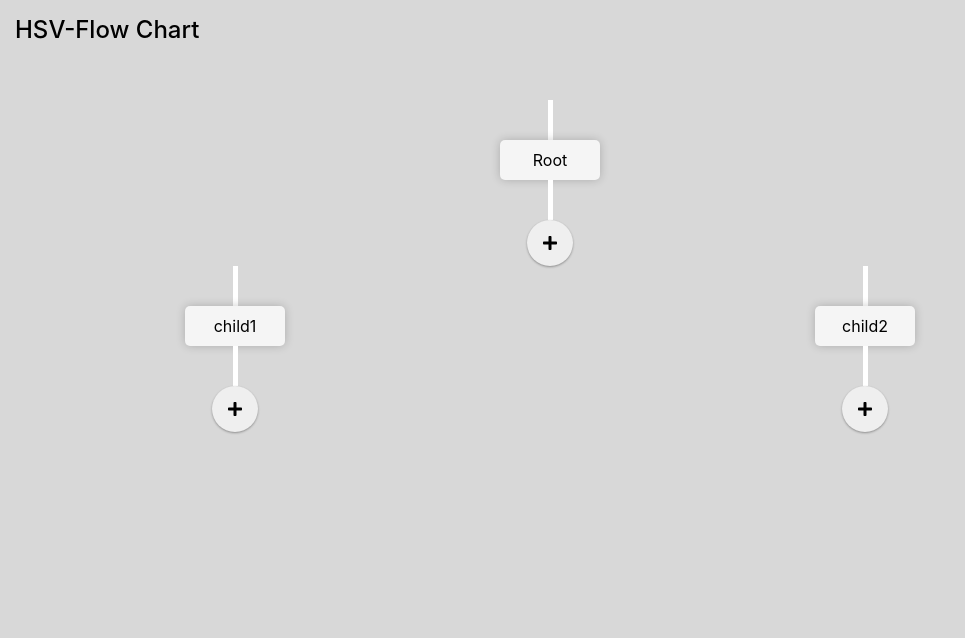
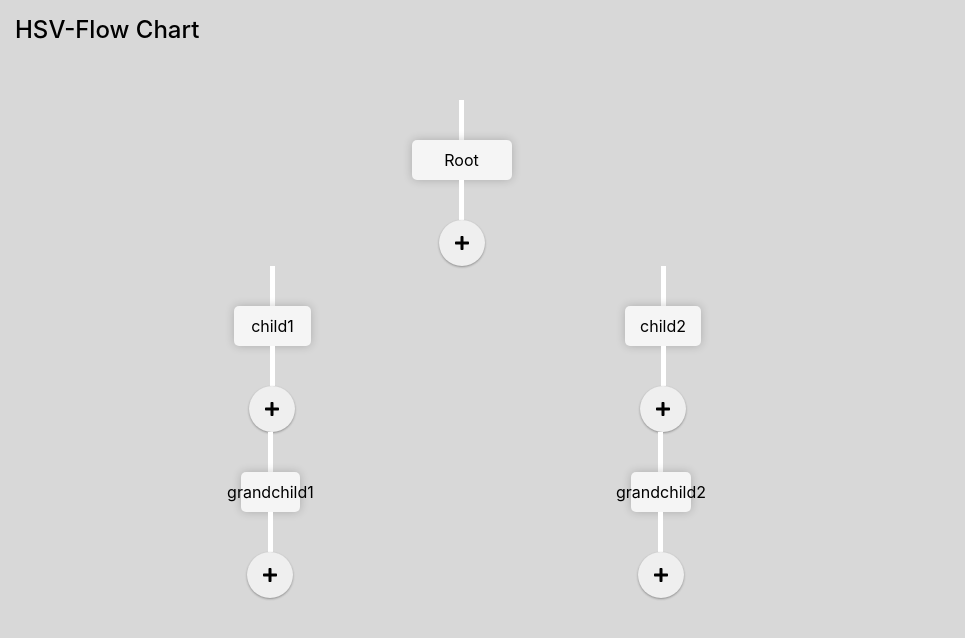
Before and after one commit to saitaruns/flowchart, a React (Create React App) app: page / in a window 1280 px wide. Shown: the top 638 px of the page, without its empty margins (0-965 px from the left). Built offline with nearby package versions, Linux system fonts and the light colour scheme.

Commit message:
added delete feature

```diff
--- a/src/App.js
+++ b/src/App.js
@@ -6,34 +6,36 @@ import { ModalContext } from "./Helper/ModalContext";
 import Tree from "./components/Tree";
 
 function App() {
-  const [flowTree, setFlowTree] = useState([{
-      id:"root",
+  const [flowTree, setFlowTree] = useState([
+    {
+      id: "root",
       text: "Root",
       children: [
         {
-          id:"child1",
+          id: "child1",
           text: "child1",
-          children : [
-            // {
-            //   id:"grandchild1",
-            //   text:"grandchild1",
-            //   children:[]
-            // }
-          ]
+          children: [
+            {
+              id:"grandchild1",
+              text:"grandchild1",
+              children:[]
+            }
+          ],
         },
         {
-          id:"child2",
-          text : "child2",
+          id: "child2",
+          text: "child2",
           children: [
-            // {
-            //   id:"grandchild2",
-            //   text:"grandchild2",
-            //   children:[]
-            // }
-          ]
-        }
+            {
+              id:"grandchild2",
+              text:"grandchild2",
+              children:[]
+            }
+          ],
+        },
       ],
-    }]);
+    },
+  ]);
   const [modal, setModal] = useState(false);
   const [parentId, setParentId] = useState(flowTree[0].id);
 
@@ -41,19 +43,9 @@ function App() {
     setModal(modalStatus);
   };
 
-  // const findAllByKey = (obj, keyToFind) => {
-  //   return Object.entries(obj)
-  //     .reduce((acc, [key, value]) => (key === keyToFind)
-  //       ? acc.concat(value)
-  //       : (typeof value === 'object')
-  //       ? acc.concat(findAllByKey(value, keyToFind))
-  //       : acc
-  //     , [])
-  // }
-
-  const addElem = (obj,parentKey,text) => {
-    if(obj.length === 0){
-      return
+  const addElem = (obj, parentKey, text) => {
+    if (obj.length === 0) {
+      return;
     }
     const id = uuidv4();
     let newNode = {
@@ -63,73 +55,72 @@ function App() {
     };
     obj.forEach((node) => {
       if (node.id === parentKey) {
-        if(node.children.length < 2){
-          node.children.push(newNode)
-        }
-        else{
+        if (node.children.length < 2) {
+          node.children.push(newNode);
+        } else {
           console.log("2 children max");
         }
         return;
       }
-      addElem(node.children,parentKey,text)
+      addElem(node.children, parentKey, text);
     });
-    return obj
+    return obj;
   };
 
-  const deleteElem = (obj,id)=>{
-    if(id === "root"){
-      return
+  const deleteElem = (obj, id) => {
+    obj.forEach((elem,i) => {
+      if (elem.id === id && elem.children.length === 0) {
+        obj.splice(i, 1);
+      }
+      deleteElem(elem.children, id);
+    });
+  };
+
+  const handleDelete = (id) => {
+    console.log(id);
+    const flowCopy = Object.assign([], flowTree); //creates a copy of the state
+    deleteElem(flowCopy, id);
+    setFlowTree(flowCopy)
+    // console.log(flowCopy);
+  };
+
+  const handleAdd = (text1, text2 = null) => {
+    const flowCopy = Object.assign([], flowTree); //creates a copy of the state
+    let resTree;
+    if (text2 === null) {
+      resTree = addElem(flowCopy, parentId, text1);
+    } else {
+      addElem(flowCopy, parentId, text1);
+      resTree = addElem(flowCopy, parentId, text2);
     }
-    obj.forEach((node)=>{
-      if(node.id === id){
-        if(node.children.length === 0){
-          // console.log(node.children.length)
-          return obj.filter(el => el.id !== id)
-        }
-        else{
-          console.log("cant delete")
-        }
-      }
-      deleteElem(node.children,id)
-    })
-    return obj
-  }
-
-  const handleDelete = (id)=>{
-    const flowCopy = Object.assign([],flowTree) //creates a copy of the state
-    let resTree
-    resTree = deleteElem(flowCopy,id)
-    setFlowTree(resTree)
-    console.log(flowTree)
-  }
-
-  const handleAdd = (text1,text2=null)=>{
-    const flowCopy = Object.assign([],flowTree) //creates a copy of the state
-    let resTree;
-    if(text2===null){
-      resTree = addElem(flowCopy,parentId,text1)
-    }
-    else{
-      addElem(flowCopy,parentId,text1)
-      resTree = addElem(flowCopy,parentId,text2)
-    }
-    setFlowTree(resTree)
-    console.log(flowTree)
-  }
-
-
+    setFlowTree(resTree);
+    console.log(flowTree);
+  };
 
   return (
     <div className="App">
       <header className="navbar">
         <h3 className="title">HSV-Flow Chart</h3>
       </header>
-      <ModalContext.Provider value={{ modal, toggleModal, handleAdd, parentId, setParentId, handleDelete }}>
-        {modal && (
-          <Modal title={"Select Number of Elements to be added"} />
-        )}
+      <ModalContext.Provider
+        value={{
+          modal,
+          toggleModal,
+          handleAdd,
+          parentId,
+          setParentId,
+          handleDelete,
+        }}
+      >
+        {modal && <Modal title={"Select Number of Elements to be added"} />}
 
-        <Tree flowTree={[...flowTree]} x={window.screen.width/2+100} y={100} gap={530} w={100}/>
+        <Tree
+          flowTree={[...flowTree]}
+          x={window.screen.width / 2}
+          y={100}
+          gap={530}
+          w={100}
+        />
       </ModalContext.Provider>
     </div>
   );
--- a/src/components/Tree.jsx
+++ b/src/components/Tree.jsx
@@ -1,12 +1,12 @@
 import CardSingle from "./CardSingle";
 
-const Tree = ({ flowTree, x, y, gap,w }) => {
+const Tree = ({ flowTree, x, y, gap, w }) => {
   const len = Object.keys(flowTree).length;
-  const den = 1
-  let x_dash = (x+(w/2) - ((len * (w/den) + (len-1) * (gap/den))/2))
-  x_dash -=  (w +gap/den)
-  return flowTree.map((node,) => {
-    x_dash += (w + gap/den);
+  const den = 1.3;
+  let x_dash = x + (w - (len * (w / den) + (len - 1) * (gap / den))) / 2;
+  x_dash -= w + gap / den;
+  return flowTree.map((node) => {
+    x_dash += w + gap / den;
     return (
       <>
         <CardSingle {...node} x={x_dash} y={y} w={w} />
@@ -15,12 +15,12 @@ const Tree = ({ flowTree, x, y, gap,w }) => {
             flowTree={[...node.children]}
             x={x_dash}
             y={y + 166}
-            gap={gap/den}
-            w={w/den}
+            gap={gap / den}
+            w={w / den}
           />
         )}
       </>
     );
   });
-}
+};
 export default Tree;
```
